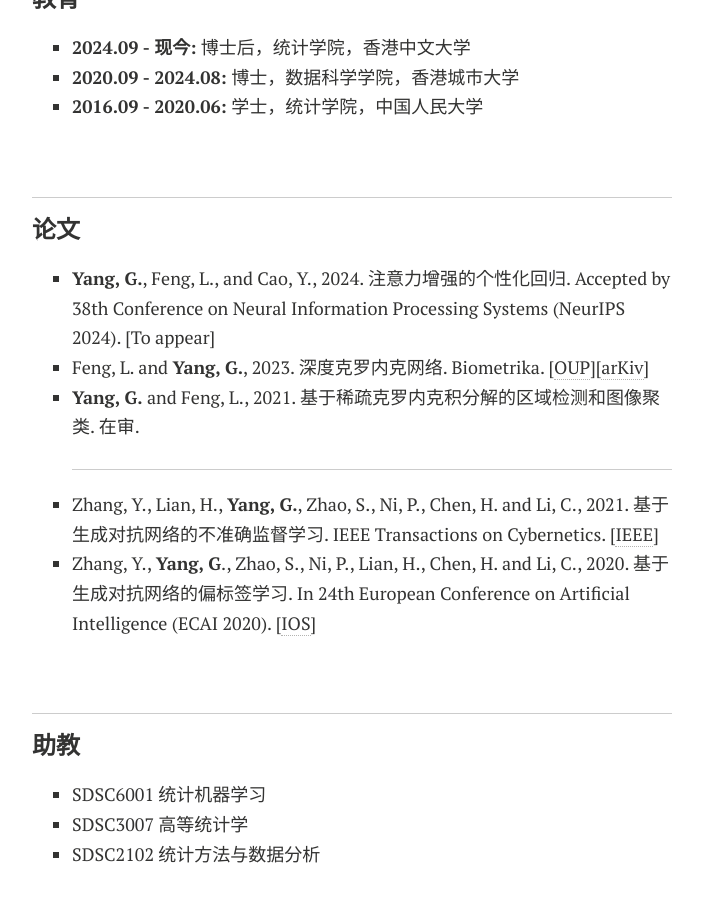
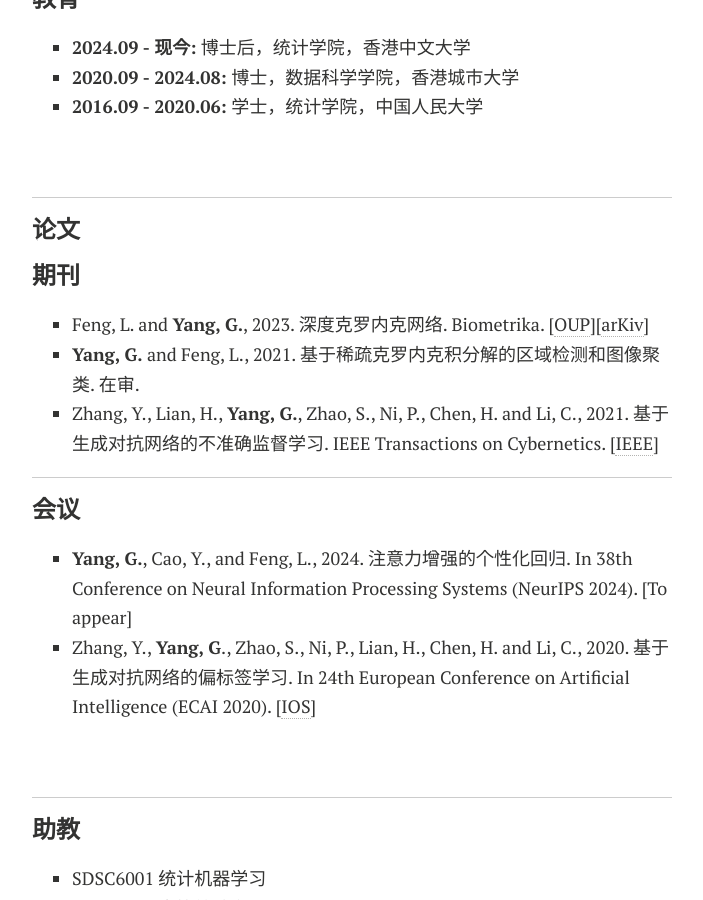
Before and after one commit to YLKnight/YLKnight.github.io, a Jekyll site: the page built from Chinese.md, in a window 1280 px wide and 900 px high, scrolled down 339 px. Shown: the whole window, without its empty margins (288-991 px from the left). Built offline with Jekyll 4.4.1, drawn with Linux system fonts in a browser that asks for light colours; nearby versions of some CDN libraries; comment, search, counter and statistics services are not loaded; a style sheet for code colours, icons or effects is not loaded; our own code applies the rules of GitHub Pages for plain Markdown files.

Commit message:
Update Chinese.md

```diff
--- a/Chinese.md
+++ b/Chinese.md
@@ -26,13 +26,17 @@
 
 ### 论文
 
-- **Yang, G.**, Feng, L., and Cao, Y., 2024. 注意力增强的个性化回归. Accepted by 38th Conference on Neural Information Processing Systems (NeurIPS 2024). [To appear]
+#### 期刊
+
 - Feng, L. and **Yang, G.**, 2023. 深度克罗内克网络. Biometrika. [[OUP](https://doi.org/10.1093/biomet/asad049)][[arKiv](https://arxiv.org/abs/2210.13327)]
 - **Yang, G.** and Feng, L., 2021. 基于稀疏克罗内克积分解的区域检测和图像聚类. 在审.
+- Zhang, Y., Lian, H., **Yang, G.**, Zhao, S., Ni, P., Chen, H. and Li, C., 2021. 基于生成对抗网络的不准确监督学习. IEEE Transactions on Cybernetics. [[IEEE](https://ieeexplore.ieee.org/abstract/document/9526351)]
 
-  <hr>
+<hr>
 
-- Zhang, Y., Lian, H., **Yang, G.**, Zhao, S., Ni, P., Chen, H. and Li, C., 2021. 基于生成对抗网络的不准确监督学习. IEEE Transactions on Cybernetics. [[IEEE](https://ieeexplore.ieee.org/abstract/document/9526351)]
+#### 会议
+
+- **Yang, G.**, Cao, Y., and Feng, L., 2024. 注意力增强的个性化回归. In 38th Conference on Neural Information Processing Systems (NeurIPS 2024). [To appear]
 - Zhang, Y., **Yang, G**., Zhao, S., Ni, P., Lian, H., Chen, H. and Li, C., 2020. 基于生成对抗网络的偏标签学习. In 24th European Conference on Artificial Intelligence (ECAI 2020). [[IOS](https://ebooks.iospress.nl/doi/10.3233/FAIA200279)]
 
 <br>
```
